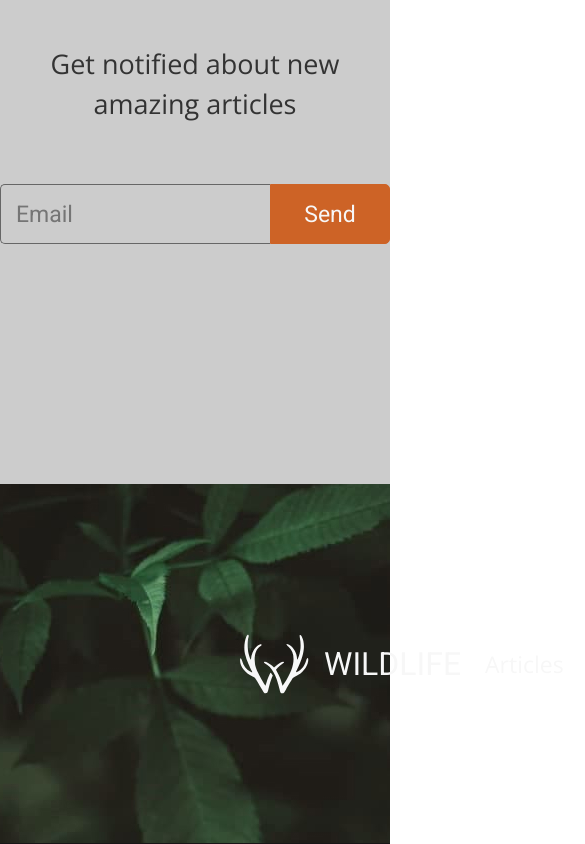
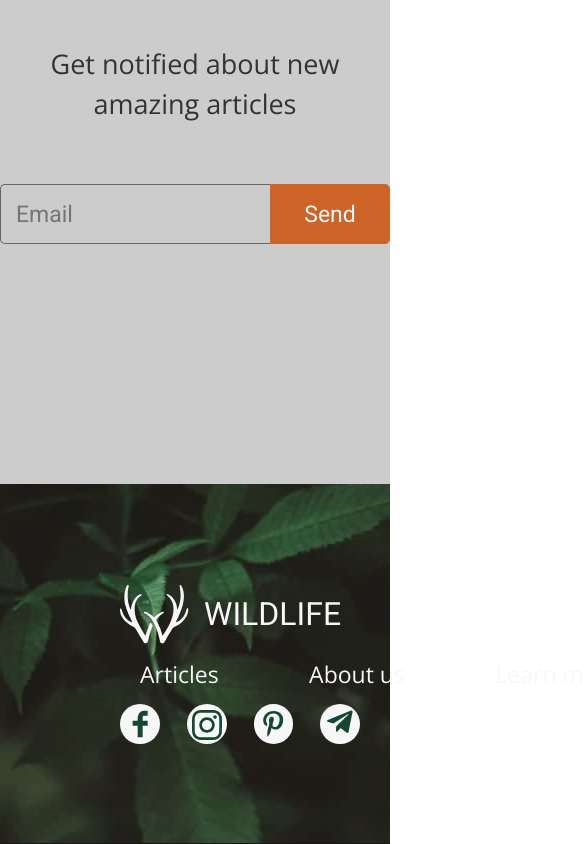
Before and after one commit to mserykh/wildlife, a plain HTML site: page index.html in a window 390 px wide. Shown: the part 1924-2768 px from the top of the page, 585 px wide, since content can reach past the window. Drawn offline with nearby package versions, Linux system fonts and the light colour scheme.

Commit message:
feat: make the footer more responsive

```diff
--- a/source/style.css
+++ b/source/style.css
@@ -490,22 +490,20 @@ input[type=email]:active {
     background-position: center top;
     min-height: 360px;
     display: flex;
-    flex-direction: column;
     justify-content: center;
-    padding:0 120px;
+    align-items: center;
+    align-content: center;
 }
 
 .footer__inner {
     max-width: 1440px;
-    min-width: 1200px;
     width: 100%;
+    margin: 0 auto;
     padding: 0 120px;
-    display: grid;
-    grid-template-columns: 225px 1fr 240px;
     align-items: center;
-    margin: 0 auto;
+    display: flex;
+    justify-content: space-between;
     flex-wrap: wrap;
-    justify-items: center;
 }
 
 .footer__menu .menu__list{
```
